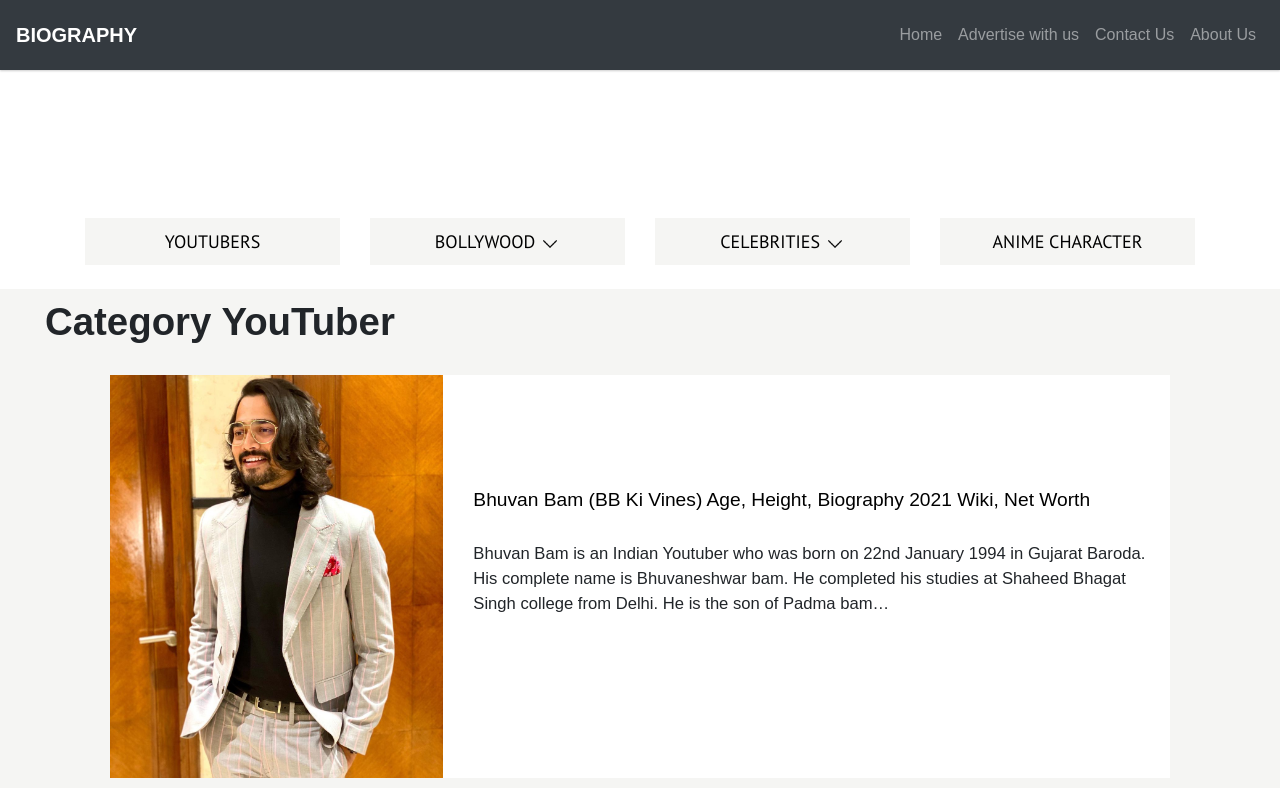
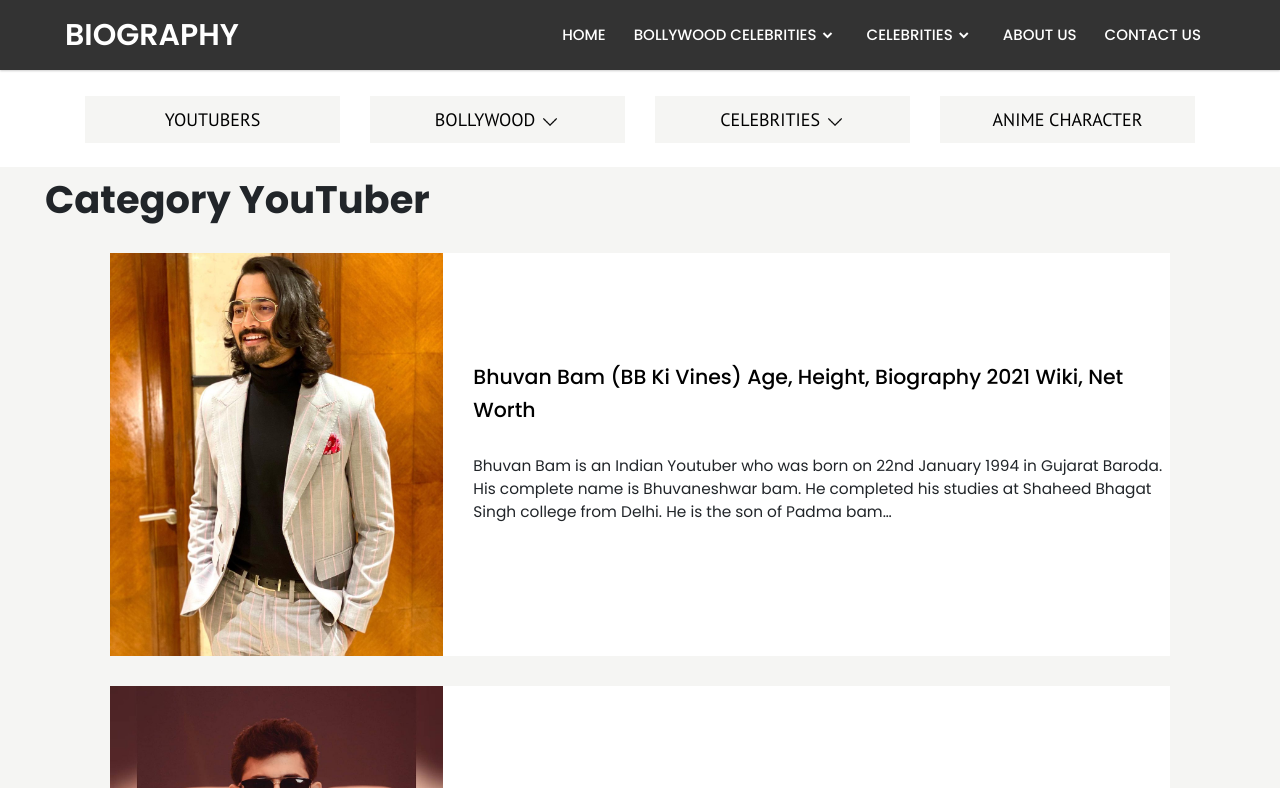
Before and after one commit to Jainex17/biography, a plain HTML site: page youtuber.html in a window 1280 px wide. Shown: the top 788 px of the page. Drawn offline with nearby package versions, Linux system fonts and the light colour scheme.

Commit message:
Add files via upload

```diff
--- a/devicestyle.css
+++ b/devicestyle.css
@@ -189,6 +189,9 @@
 /*                      footer                       */
 /*mobile*/
 @media only screen and (max-width: 426px) {
+  .footer .social-link a img{
+    width: 25px;
+  }
   .footer .footer-menu a {
     font-size: 3vw;
     margin: 10px;
@@ -203,10 +206,10 @@
 /*tablate*/
 @media only screen and (max-width: 768px) {
   .footer .social-link .footer-social-text {
-    font-size: 2.5vw;
+    font-size: 2.3vw;
   }
   .footer .footer-menu a {
-    font-size: 2.3vw;
+    font-size: 2.1vw;
   }
 
   .footer .footer-copyright {
--- /dev/null
+++ b/javascript.js
@@ -0,0 +1,21 @@
+// sidebar open close js code
+let navLinks = document.querySelector(".nav-links");
+let menuOpenBtn = document.querySelector(".navbar .bx-menu");
+let menuCloseBtn = document.querySelector(".nav-links .bx-x");
+menuOpenBtn.onclick = function () {
+  navLinks.style.left = "0";
+}
+menuCloseBtn.onclick = function () {
+  navLinks.style.left = "-100%";
+}
+
+
+// sidebar submenu open close js code
+let bollyactArrow = document.querySelector(".bollyact-arrow");
+bollyactArrow.onclick = function () {
+  navLinks.classList.toggle("show1");
+}
+let cbArrow = document.querySelector(".cb-arrow");
+cbArrow.onclick = function () {
+  navLinks.classList.toggle("show3");
+}
--- a/style.css
+++ b/style.css
@@ -1,18 +1,3 @@
-/*#topnav .navbar-brand {
-  font-size: 30px;
-  margin: 0px 40px;
-  font-family: "Rubik", sans-serif;
-}
-
-#topnav #topnavinfo .nav-link {
-  font-size: 20px;
-  color: white;
-  margin: 0px 10px;
-  font-family: "Roboto", sans-serif;
-}
-#topnav #topnavinfo .nav-link:hover{
-    color: #4e4eff;
-}*/
 * {
   margin: 0;
   padding: 0;
@@ -44,24 +29,20 @@ nav .navbar {
   /* background: red; */
   padding: 0 50px;
 }
-
 .navbar .logo a {
   font-size: 30px;
   color: #fff;
   text-decoration: none;
   font-weight: 600;
 }
-
 nav .navbar .nav-links {
   line-height: 70px;
   height: 100%;
 }
-
 nav .navbar .links {
   display: flex;
   padding: 0px;
 }
-
 nav .navbar .links li {
   padding: 0px;
   position: relative;
@@ -71,7 +52,6 @@ nav .navbar .links li {
   list-style: none;
   padding: 0 14px;
 }
-
 nav .navbar .links li a {
   height: 100%;
   text-decoration: none;
@@ -80,7 +60,9 @@ nav .navbar .links li a {
   font-size: 15px;
   font-weight: 500;
 }
-
+nav .navbar .links li a:hover{
+  color: #4e4eff;
+}
 .links li:hover .bollyact-arrow,
 .links li:hover .cb-arrow {
   transform: rotate(180deg);
@@ -130,7 +112,6 @@ nav .navbar .links li:hover .cb-sub-menu {
 /*        top nav        */
 /*        catagory        */
 #category {
-  margin-top: 100px;
   list-style: none;
   text-align: center;
   text-decoration: none;
@@ -379,7 +360,7 @@ nav .navbar .links li:hover .cb-sub-menu {
 }
 .data-card .data-card-hading a{
   text-decoration: none;
-  font-size: 1.5vw;
+  font-size: 1.6vw;
   color: black;
 }
 .data-card .data-card-hading a:hover{
@@ -387,7 +368,7 @@ nav .navbar .links li:hover .cb-sub-menu {
 }
 .data-card .data-card-info{
   padding-top: 3%;
-  font-size: 1.3vw;
+  font-size: 1.2vw;
   font-family: "Roboto", sans-serif;
 }
 
--- a/youtuber.html
+++ b/youtuber.html
@@ -21,42 +21,57 @@
   <link rel="preconnect" href="https://fonts.gstatic.com" crossorigin>
   <link href="https://fonts.googleapis.com/css2?family=PT+Sans&family=Roboto&family=Rubik:wght@500&display=swap"
     rel="stylesheet">
+  <link href='https://unpkg.com/boxicons@2.0.7/css/boxicons.min.css' rel='stylesheet'>
+
   <!--            links            -->
   <link rel="stylesheet" href="style.css">
   <link rel="stylesheet" href="devicestyle.css">
+  <style>
+    @import url('https://fonts.googleapis.com/css2?family=Poppins:wght@200;300;400;500;600;700&display=swap');
+  </style>
   <title>Biography</title>
 </head>
 
 <body>
   <div class="main-container">
-        <!--      top nav       -->
-        <nav class="navbar navbar-expand-lg navbar-dark bg-dark" id="topnav">
-            <a class="navbar-brand" href="index.html"><b>BIOGRAPHY</b></a>
-            <button class="navbar-toggler" type="button" data-toggle="collapse" data-target="#navbarSupportedContent"
-                aria-controls="navbarSupportedContent" aria-expanded="false" aria-label="Toggle navigation">
-                <span class="navbar-toggler-icon"></span>
-            </button>
-
-            <div class="collapse navbar-collapse" id="navbarSupportedContent">
-                <ul class="navbar-nav ml-auto" id="topnavinfo">
-                    <li class="nav-item">
-                        <a class="nav-link" href="index.html">Home</a>
+    <!--            Top Nav           -->
+    <nav>
+      <div class="navbar">
+        <i class='bx bx-menu'></i>
+        <div class="logo"><a href="index.html">BIOGRAPHY</a></div>
+        <div class="nav-links">
+          <div class="sidebar-logo">
+            <span class="logo-name">BIOGRAPHY</span>
+            <i class='bx bx-x'></i>
+          </div>
+          <ul class="links">
+            <li><a href="index.html">HOME</a></li>
+            <li>
+              <a href="#">BOLLYWOOD CELEBRITIES</a>
+              <i class='bx bxs-chevron-down bollyact-arrow arrow'></i>
+              <ul class="bollyAct-sub-menu sub-menu">
+                <li><a href="#">Bollywood Actors</a></li>
+                <li><a href="#">Bollywood Actresses</a></li>
+              </ul>
             </li>
-                    <li class="nav-item">
-                        <a class="nav-link" href="#">Advertise with us</a>
+            <li>
+              <a href="#">CELEBRITIES</a>
+              <i class='bx bxs-chevron-down cb-arrow arrow '></i>
+              <ul class="cb-sub-menu sub-menu">
+                <li><a href="youtuber.html">Youtubers</a></li>
+                <li><a href="#">Singer</a></li>
+                <li><a href="#">Dancer</a></li>
+                <li><a href="#">Famous Personaliies</a></li>
+              </ul>
             </li>
-                    </li>
-                    <li class="nav-item">
-                        <a class="nav-link" href="#">Contact Us</a>
-                    </li>
-                    <li class="nav-item">
-                        <a class="nav-link" href="#">About Us</a>
-                    </li>
+            <li><a href="#">ABOUT US</a></li>
+            <li><a href="#">CONTACT US</a></li>
           </ul>
+        </div>
 
       </div>
-        </nav><br><br>
-        <!--      top nav       -->
+    </nav><br><br><br><br>
+    <!--            Top Nav           -->
         <!--      category hader   -->
         <div class="container">
             <div class="row" id="category">
@@ -215,6 +230,7 @@
             </div>
         </div>
     </div>
+      <script src="javascript.js"></script>
 </body>
 
 </html>
```
Also changed, not shown: index.html (+2 -24 lines). Lines whose indentation alone changed are shown as unchanged.
